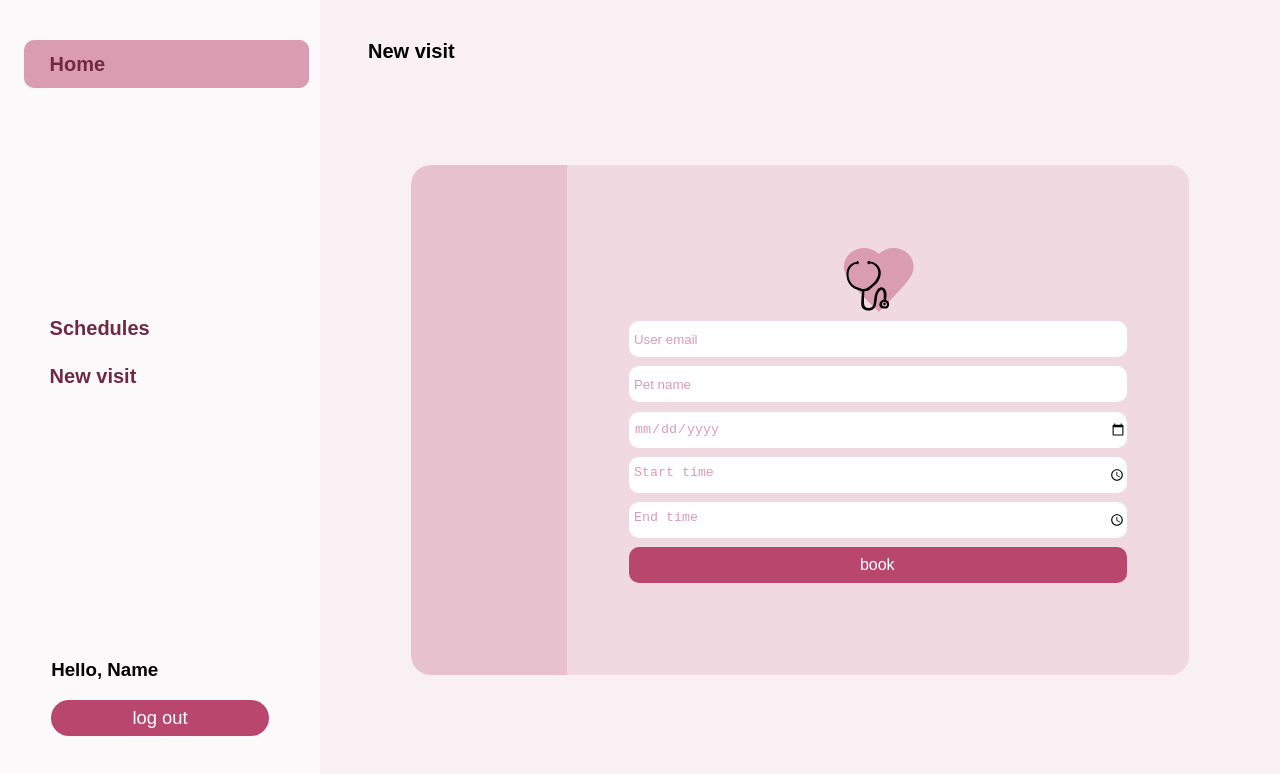
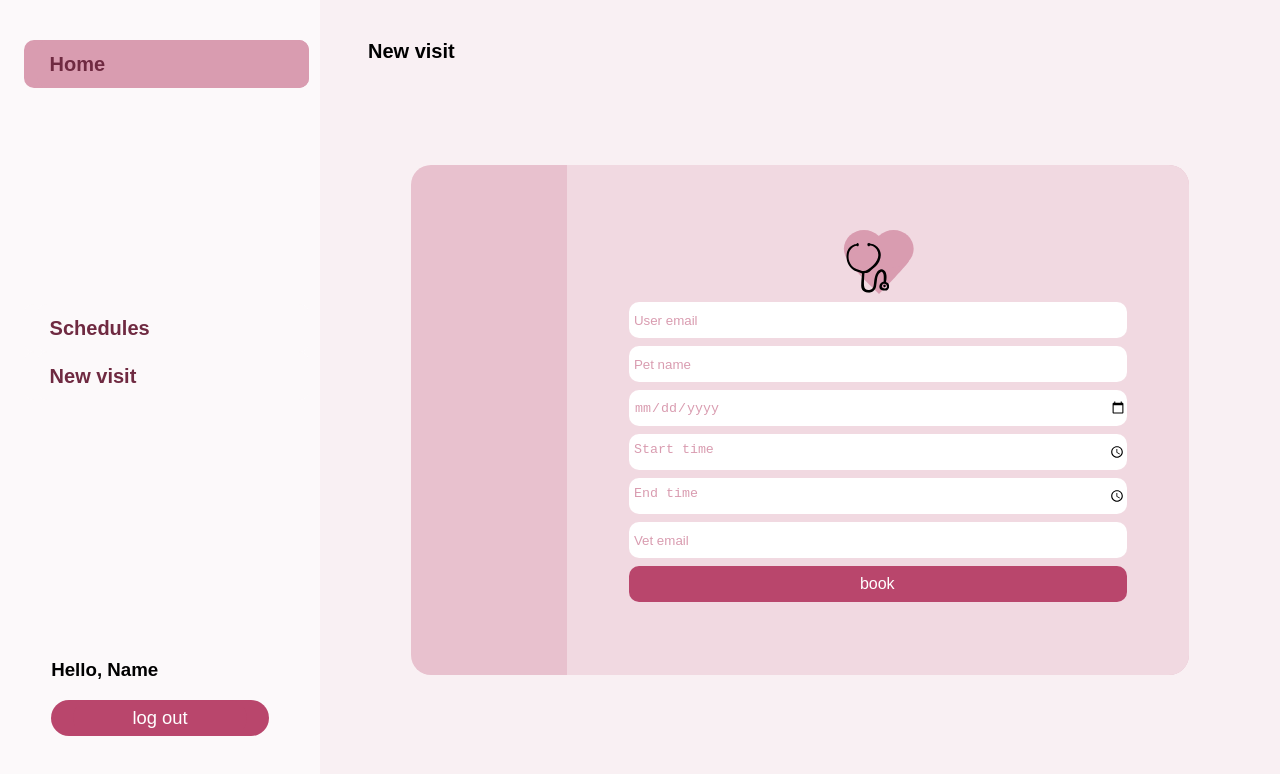
Before and after one commit to achwi00/vetclinic-front, a React (Create React App) app: page /dashboard/new-visit/reception in a window 1280 px wide. Shown: the top 774 px of the page. Built offline with nearby package versions, Linux system fonts and the light colour scheme.

Commit message:
[Stylefix] adjusting longest forms height

```diff
--- a/src/styles/dashboard.css
+++ b/src/styles/dashboard.css
@@ -146,3 +146,6 @@
 .nav-btn:hover{
     background-color: var(--violet-pink);
 }
+.forms-longest{
+    height: 62%;
+}
--- a/src/views/receptionist_dashboard/DashboardNewVisitForReception.js
+++ b/src/views/receptionist_dashboard/DashboardNewVisitForReception.js
@@ -17,11 +17,12 @@ function DashboardNewVisitForReception(){
         {label: 'New visit', href:'/dashboard/new-visit/reception'},
     ]
     const formFields = [
-        { name: 'email', placeholder: 'User email', type: 'email', required: true },
+        { name: 'userEmail', placeholder: 'User email', type: 'email', required: true },
         { name: 'petName', placeholder: 'Pet name', type: 'text', required: true },
         { name: 'date', placeholder: 'Visit date', type: 'date', required: true },
         { name: 'startTime', dataplaceholder: 'Start time', type: 'time',  required: true },
         { name: 'endTime', dataplaceholder: 'End time', type: 'time', required: true },
+        { name: 'vetEmail', placeholder: 'Vet email', type: 'text', required: true },
     ]
     const handleFormSubmit = async (formData) => {}
     return(
@@ -44,7 +45,7 @@ function DashboardNewVisitForReception(){
                                     <Form
                                         fields={formFields}
                                         onFormSubmit={handleFormSubmit}
-                                        styleClass="formsHolder forms-longer"
+                                        styleClass="formsHolder forms-longest"
                                         inputStyle="formInputs credentials"
                                         buttonMsg="book"
                                         buttonClass="formInputs form-btn"
```
